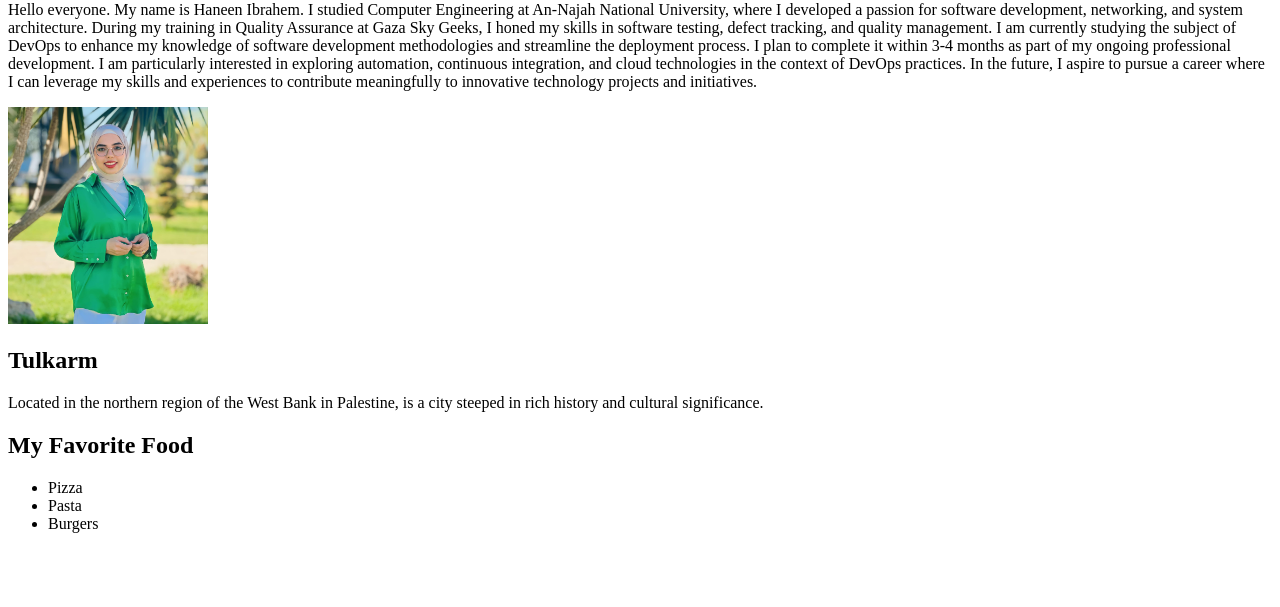
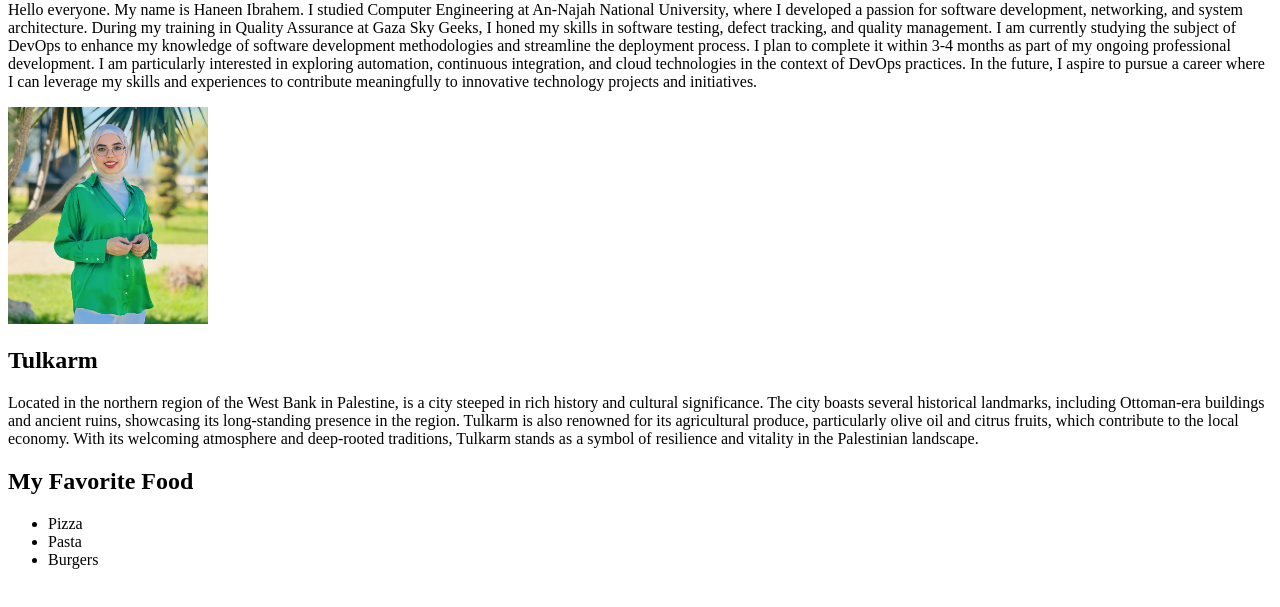
Before and after one commit to HaneenIbrahem/html-learning2, a plain HTML site: page index.html in a window 1280 px wide. Shown: the part 79-686 px from the top of the page. Drawn offline with Linux system fonts and the light colour scheme.

Commit message:
Update index.html

```diff
--- a/index.html
+++ b/index.html
@@ -8,7 +8,7 @@
     <p>Hello everyone. My name is Haneen Ibrahem. I studied Computer Engineering at An-Najah National University, where I developed a passion for software development, networking, and system architecture. During my training in Quality Assurance at Gaza Sky Geeks, I honed my skills in software testing, defect tracking, and quality management. I am currently studying the subject of DevOps to enhance my knowledge of software development methodologies and streamline the deployment process. I plan to complete it within 3-4 months as part of my ongoing professional development. I am particularly interested in exploring automation, continuous integration, and cloud technologies in the context of DevOps practices. In the future, I aspire to pursue a career where I can leverage my skills and experiences to contribute meaningfully to innovative technology projects and initiatives.</p>
     <img src="imgs/me.jpg" alt="personal picture for Haneen Ibrajem" width="200px"/>
     <h2>Tulkarm</h2>
-    <p>Located in the northern region of the West Bank in Palestine, is a city steeped in rich history and cultural significance.</p>
+    <p>Located in the northern region of the West Bank in Palestine, is a city steeped in rich history and cultural significance. The city boasts several historical landmarks, including Ottoman-era buildings and ancient ruins, showcasing its long-standing presence in the region. Tulkarm is also renowned for its agricultural produce, particularly olive oil and citrus fruits, which contribute to the local economy. With its welcoming atmosphere and deep-rooted traditions, Tulkarm stands as a symbol of resilience and vitality in the Palestinian landscape.</p>
     <h2>My Favorite Food</h2>
     <ul>
         <li>Pizza</li>
```
